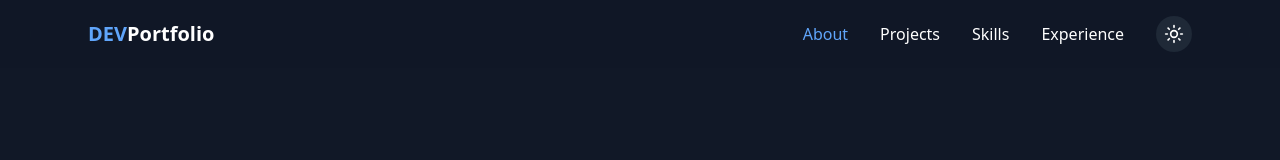
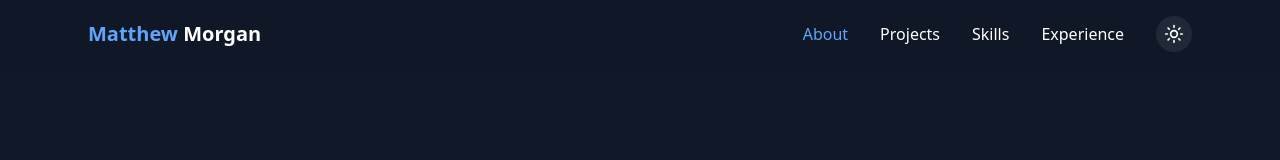
Before and after one commit to MattMNIA/PortfolioSite, a React (Create React App) app in the folder client/: page / in a window 1280 px wide. Shown: the top 160 px of the page. Built offline with nearby package versions, Linux system fonts and the light colour scheme.

Commit message:
change DEV portfolio

```diff
--- a/client/src/App.js
+++ b/client/src/App.js
@@ -42,7 +42,7 @@ const App = () => {
             <div className="flex flex-col md:flex-row justify-between items-center">
               <div className="mb-6 md:mb-0">
                 <h2 className="text-xl font-bold">
-                  <span className={`${darkMode ? 'text-blue-400' : 'text-blue-600'}`}>DEV</span>Portfolio
+                  <span className={`${darkMode ? 'text-blue-400' : 'text-blue-600'}`}>Matthew</span> Morgan
                 </h2>
                 <p className="mt-2 opacity-80">Built with React</p>
               </div>
--- a/client/src/sections/HomePage.js
+++ b/client/src/sections/HomePage.js
@@ -46,7 +46,7 @@ const HomePage = ({ darkMode, setDarkMode }) => {
             transition={{ duration: 0.5 }}
             className="text-xl font-bold"
           >
-            <span className={`${darkMode ? 'text-blue-400' : 'text-blue-600'}`}>DEV</span>Portfolio
+            <span className={`${darkMode ? 'text-blue-400' : 'text-blue-600'}`}>Matthew</span> Morgan
           </motion.div>
 
           {/* Desktop Navigation */}
```
